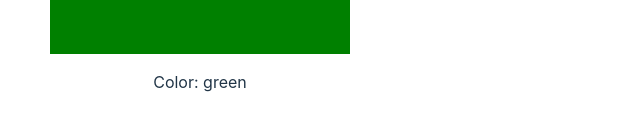
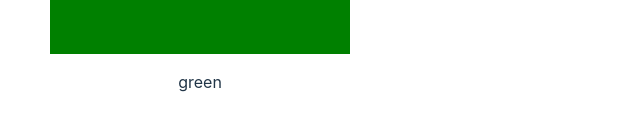
Before and after one commit to nitintelang110/gitpractice, a React (Vite) app: page / in a window 1280 px wide. Shown: the part 493-624 px from the top of the page, without its empty margins (0-640 px from the left). Built offline with nearby package versions, Linux system fonts and the light colour scheme.

Commit message:
Update TrafficLights commit

```diff
--- a/src/TrafficLights.jsx
+++ b/src/TrafficLights.jsx
@@ -41,7 +41,7 @@ const TrafficLights = () => {
           textAlign:'center',
         }}
       ></div>
-      <p>Color: {color}</p>
+      <p>{color}</p>
     </div>
   );
 };
```
